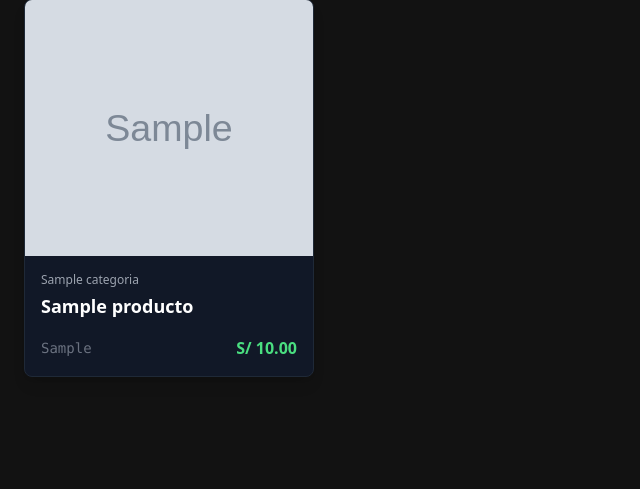
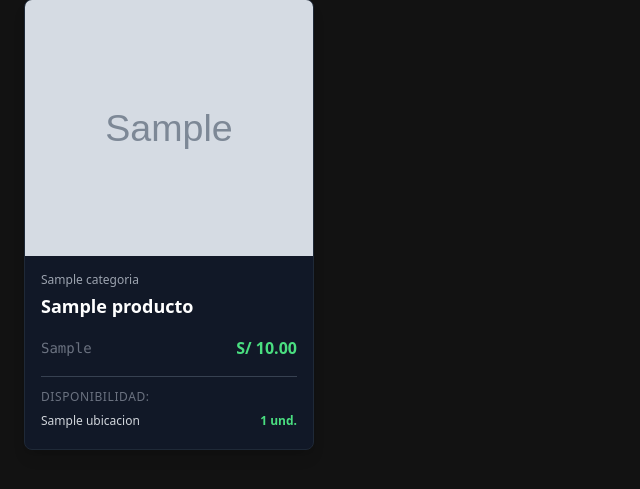
Before and after one commit to Devnithom/erp-importaciones, a Django app: page /catalogo/ in a window 1280 px wide. Shown: the part 170-659 px from the top of the page, without its empty margins (0-640 px from the left). Run offline with Django 5.2, Linux system fonts and the light colour scheme; tables that the repository leaves empty hold one stand-in row (values such as "Sample post"); grey boxes marked "Sample" are stand-in pictures; some libraries are stand-ins or nearby versions.

Commit message:
feat: desglose de stock por ubicacion en la tarjeta del producto

```diff
--- a/catalogo/views.py
+++ b/catalogo/views.py
@@ -2,7 +2,7 @@ from django.shortcuts import render
 from .models import Producto
 
 def inventario_visual_view(request):
-    # Traemos todos los productos que estén activos en la base de datos
-    productos = Producto.objects.filter(activo=True)
+    # prefetch_related trae todos los stocks y ubicaciones en una sola consulta ultrarrápida
+    productos = Producto.objects.filter(activo=True).prefetch_related('stock_set__ubicacion')
 
     return render(request, 'inventario_visual.html', {'productos': productos})
--- a/templates/inventario_visual.html
+++ b/templates/inventario_visual.html
@@ -34,6 +34,21 @@
                     <span class="text-gray-500 text-sm font-mono">{{ producto.sku }}</span>
                     <span class="text-green-400 font-bold">S/ {{ producto.precio_venta }}</span>
                 </div>
+                <!-- NUEVO: Desglose de Stock -->
+                <div class="mt-4 border-t border-gray-700 pt-3">
+                    <p class="text-xs text-gray-500 uppercase tracking-wider mb-2">Disponibilidad:</p>
+
+                    {% for stock in producto.stock_set.all %}
+                        <div class="flex justify-between items-center mb-1">
+                            <span class="text-gray-300 text-xs">{{ stock.ubicacion.nombre }}</span>
+                            <span class="font-bold text-xs {% if stock.cantidad > 0 %}text-green-400{% else %}text-red-500{% endif %}">
+                                {{ stock.cantidad }} und.
+                            </span>
+                        </div>
+                    {% empty %}
+                        <div class="text-xs text-red-500 font-bold mt-1">Sin registros de stock</div>
+                    {% endfor %}
+                </div>
             </div>
 
         </div>
```
